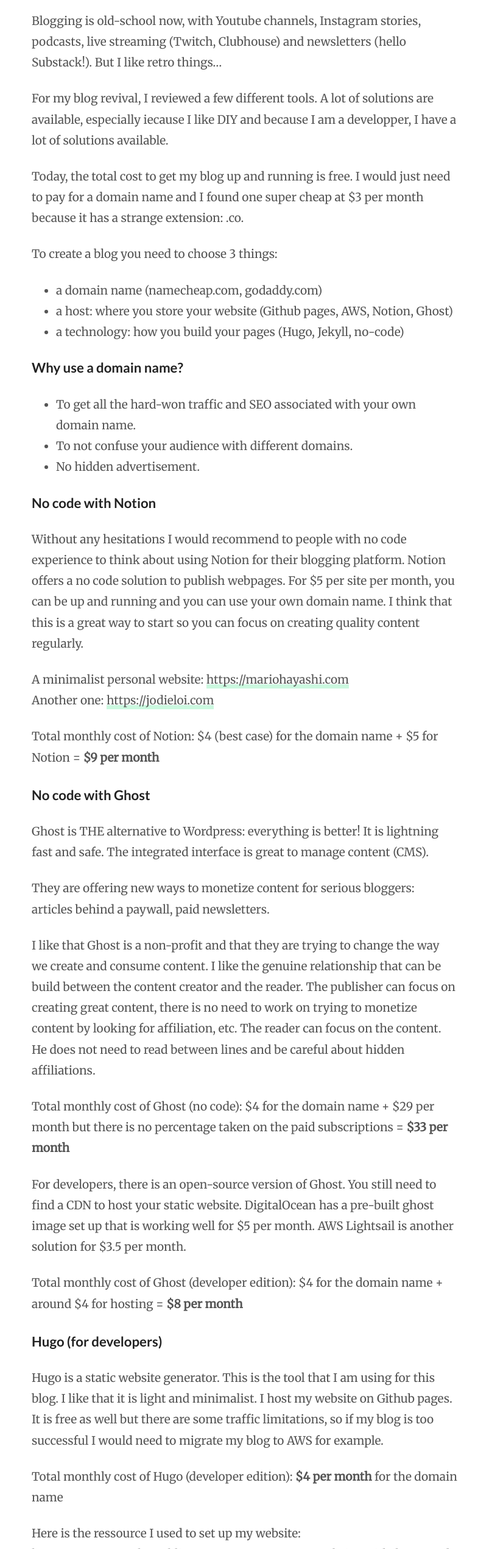
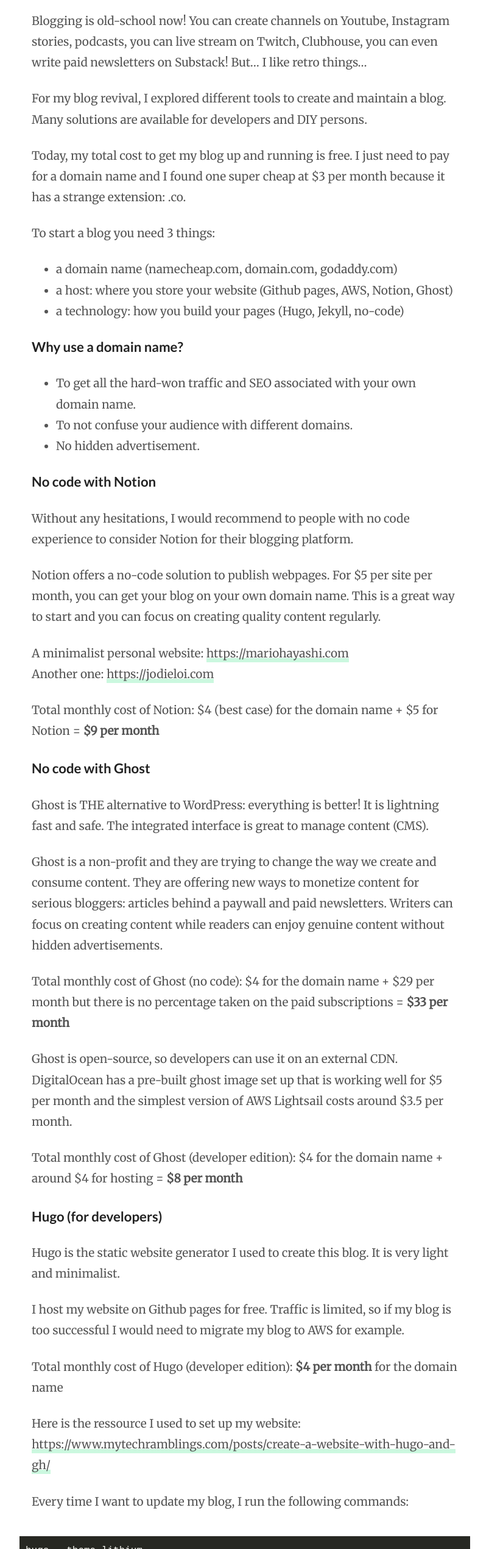
Before and after one commit to oyane806/oyane806.github.io, a plain HTML site: page blogging/index.html in a window 1280 px wide. Shown: the part 260-2800 px from the top of the page at 61% size, without its empty margins (238-1041 px from the left). Drawn offline with Linux system fonts and the light colour scheme.

Commit message:
Update blogging post

```diff
--- a/blogging/index.html
+++ b/blogging/index.html
@@ -59,12 +59,12 @@
 
 
     <div class="article-content">
-      <p>Blogging is old-school now, with Youtube channels, Instagram stories, podcasts, live streaming (Twitch, Clubhouse) and newsletters (hello Substack!). But I like retro things&hellip;</p>
-<p>For my blog revival, I reviewed a few different tools. A lot of solutions are available, especially iecause I like DIY and because I am a developper, I have a lot of solutions available.</p>
-<p>Today, the total cost to get my blog up and running is free. I would just need to pay for a domain name and I found one super cheap at $3 per month because it has a strange extension: .co.</p>
-<p>To create a blog you need to choose 3 things:</p>
+      <p>Blogging is old-school now! You can create channels on Youtube, Instagram stories, podcasts, you can live stream on Twitch, Clubhouse, you can even write paid newsletters on Substack! But&hellip; I like retro things&hellip;</p>
+<p>For my blog revival, I explored different tools to create and maintain a blog. Many solutions are available for developers and DIY persons.</p>
+<p>Today, my total cost to get my blog up and running is free. I just need to pay for a domain name and I found one super cheap at $3 per month because it has a strange extension: .co.</p>
+<p>To start a blog you need 3 things:</p>
 <ul>
-<li>a domain name (namecheap.com, godaddy.com)</li>
+<li>a domain name (namecheap.com, domain.com, godaddy.com)</li>
 <li>a host: where you store your website (Github pages, AWS, Notion, Ghost)</li>
 <li>a technology: how you build your pages (Hugo, Jekyll, no-code)</li>
 </ul>
@@ -75,37 +75,34 @@
 <li>No hidden advertisement.</li>
 </ul>
 <h3 id="no-code-with-notion">No code with Notion</h3>
-<p>Without any hesitations I would recommend to people with no code experience to think about using Notion for their blogging platform.
-Notion offers a no code solution to publish webpages. For $5 per site per month, you can be up and running and you can use your own domain name.
-I think that this is a great way to start so you can focus on creating quality content regularly.</p>
+<p>Without any hesitations, I would recommend to people with no code experience to consider Notion for their blogging platform.</p>
+<p>Notion offers a no-code solution to publish webpages. For $5 per site per month, you can get your blog on your own domain name. This is a great way to start and you can focus on creating quality content regularly.</p>
 <p>A minimalist personal website: <a href="https://mariohayashi.com">https://mariohayashi.com</a><br>
 Another one: <a href="https://jodieloi.com">https://jodieloi.com</a></p>
 <p>Total monthly cost of Notion: $4 (best case) for the domain name + $5 for Notion = <strong>$9 per month</strong></p>
 <h3 id="no-code-with-ghost">No code with Ghost</h3>
-<p>Ghost is THE alternative to Wordpress: everything is better! It is lightning fast and safe. The integrated interface is great to manage content (CMS).</p>
-<p>They are offering new ways to monetize content for serious bloggers: articles behind a paywall, paid newsletters.</p>
-<p>I like that Ghost is a non-profit and that they are trying to change the way we create and consume content. I like the genuine relationship that can be build between the content creator and the reader. The publisher can focus on creating great content, there is no need to work on trying to monetize content by looking for affiliation, etc. The reader can focus on the content. He does not need to read between lines and be careful about hidden affiliations.</p>
+<p>Ghost is THE alternative to WordPress: everything is better! It is lightning fast and safe. The integrated interface is great to manage content (CMS).</p>
+<p>Ghost is a non-profit and they are trying to change the way we create and consume content. They are offering new ways to monetize content for serious bloggers: articles behind a paywall and paid newsletters. Writers can focus on creating content while readers can enjoy genuine content without hidden advertisements.</p>
 <p>Total monthly cost of Ghost (no code): $4 for the domain name + $29 per month but there is no percentage taken on the paid subscriptions = <strong>$33 per month</strong></p>
-<p>For developers, there is an open-source version of Ghost. You still need to find a CDN to host your static website. DigitalOcean has a pre-built ghost image set up that is working well for $5 per month. AWS Lightsail is another solution for $3.5 per month.</p>
+<p>Ghost is open-source, so developers can use it on an external CDN. DigitalOcean has a pre-built ghost image set up that is working well for $5 per month and the simplest version of AWS Lightsail costs around $3.5 per month.</p>
 <p>Total monthly cost of Ghost (developer edition): $4 for the domain name + around $4 for hosting = <strong>$8 per month</strong></p>
 <h3 id="hugo-for-developers">Hugo (for developers)</h3>
-<p>Hugo is a static website generator. This is the tool that I am using for this blog. I like that it is light and minimalist.
-I host my website on Github pages. It is free as well but there are some traffic limitations, so if my blog is too successful I would need to migrate my blog to AWS for example.</p>
+<p>Hugo is the static website generator I used to create this blog. It is very light and minimalist.</p>
+<p>I host my website on Github pages for free. Traffic is limited, so if my blog is too successful I would need to migrate my blog to AWS for example.</p>
 <p>Total monthly cost of Hugo (developer edition): <strong>$4 per month</strong> for the domain name</p>
-<p>Here is the ressource I used to set up my website:
-<a href="https://www.mytechramblings.com/posts/create-a-website-with-hugo-and-gh/">https://www.mytechramblings.com/posts/create-a-website-with-hugo-and-gh/</a></p>
-<p>I use the following commands to publish my posts and then it is live!</p>
+<p>Here is the ressource I used to set up my website: <a href="https://www.mytechramblings.com/posts/create-a-website-with-hugo-and-gh/">https://www.mytechramblings.com/posts/create-a-website-with-hugo-and-gh/</a></p>
+<p>Every time I want to update my blog, I run the following commands:</p>
 <div class="highlight"><pre style="color:#f8f8f2;background-color:#272822;-moz-tab-size:4;-o-tab-size:4;tab-size:4"><code class="language-bash" data-lang="bash">hugo --theme lithium
 cd public
 git add *
 git commit -m <span style="color:#e6db74">&#39;Add a new post&#39;</span>
 git push -u origin master
 </code></pre></div><h3 id="jekyll-for-developers">Jekyll (for developers)</h3>
-<p>Jekyll is very similar to Hugo, it is a static website generator and it is free. It is very well integrated with Github pages, so updating your website once everything is set up is a breeze!</p>
-<p>However I decided to move from Jekyll to Hugo for non-rational reasons 👸: Hugo seems lighter, cleaner and I found a theme in Hugo that I really like.</p>
+<p>Jekyll is very similar to Hugo, it is a free static website generator. Its main advantage is its integration with Github pages.</p>
+<p>I decided to move from Jekyll to Hugo for non-rational reasons 👸: Hugo seems lighter, cleaner and I found a theme in Hugo that I really like.</p>
 <p>Total monthly cost of Jekyll (developer edition): <strong>$4 per month</strong> for the domain name</p>
 <hr>
-<p>I hope that you found this quick post interesting. When I did my research, I was surprised to find out that a lot of websites still recommend very old solutions! Of course, I have a lot of bias towards minimal, clean solution for blogging and I like DIY! So keep that in mind when you read my post 💆‍♀️ !</p>
+<p>I hope that this post will give you new ideas. When I did my research, I was surprised to read a lot of recommendations for outdated solutions! Of course, I have a lot of bias towards minimal, clean, DIY solutions for blogging, so keep that in mind when you read my post 💆‍♀️!</p>
 
     </div>
   </article>
--- a/index.xml
+++ b/index.xml
@@ -13,9 +13,9 @@
       <pubDate>Sat, 13 Mar 2021 00:00:00 +0000</pubDate>
 
       <guid>/blogging/</guid>
-      <description>Blogging is old-school now, with Youtube channels, Instagram stories, podcasts, live streaming (Twitch, Clubhouse) and newsletters (hello Substack!). But I like retro things&amp;hellip;
-For my blog revival, I reviewed a few different tools. A lot of solutions are available, especially iecause I like DIY and because I am a developper, I have a lot of solutions available.
-Today, the total cost to get my blog up and running is free. I would just need to pay for a domain name and I found one super cheap at $3 per month because it has a strange extension: .</description>
+      <description>Blogging is old-school now! You can create channels on Youtube, Instagram stories, podcasts, you can live stream on Twitch, Clubhouse, you can even write paid newsletters on Substack! But&amp;hellip; I like retro things&amp;hellip;
+For my blog revival, I explored different tools to create and maintain a blog. Many solutions are available for developers and DIY persons.
+Today, my total cost to get my blog up and running is free. I just need to pay for a domain name and I found one super cheap at $3 per month because it has a strange extension: .</description>
     </item>
 
     <item>
```
